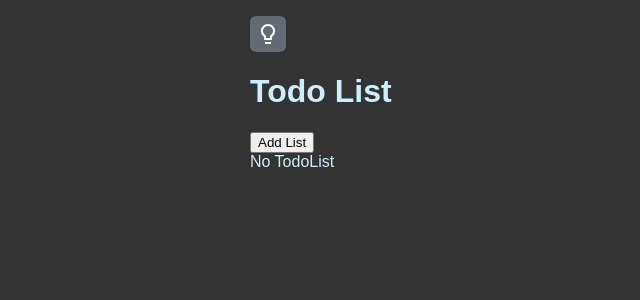
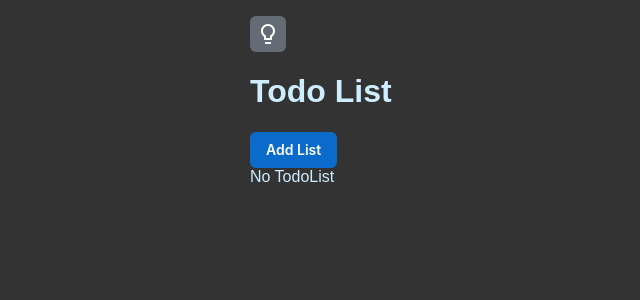
Before and after one commit to NeodymiumFerBore/local-todo, a React (Vite) app: page / in a window 1280 px wide. Shown: the top 300 px of the page, without its empty margins (206-846 px from the left). Built offline with nearby package versions, Linux system fonts and the light colour scheme.

Commit message:
Change add list button -> joyui

```diff
--- a/src/App.tsx
+++ b/src/App.tsx
@@ -3,7 +3,7 @@ import "./styles.css";
 import { TodoList } from "./components/TodoList";
 import { TodoListsContext } from "./contexts/Todo";
 import { GUID, TTodoList } from "./types";
-import { CssVarsProvider } from "@mui/joy";
+import { Button, CssVarsProvider } from "@mui/joy";
 import { ThemeToggle } from "./components/ThemeToggle";
 
 export default function App() {
@@ -52,9 +52,7 @@ export default function App() {
         {/* <CurrentStateContext.Provider value={{ currentState, setCurrentState }}> */}
         <TodoListsContext.Provider value={{ todoLists, setTodoLists }}>
           <h1 className="header">Todo List</h1>
-          <button className="btn" onClick={addList}>
-            Add List
-          </button>
+          <Button onClick={addList}>Add List</Button>
           {/* <p>Selected list: {currentState.selectedTodoList?.id.toString()}</p> */}
           {/* {currentState.selectedTodoList && <NewTodoForm />} */}
           <div>
```
